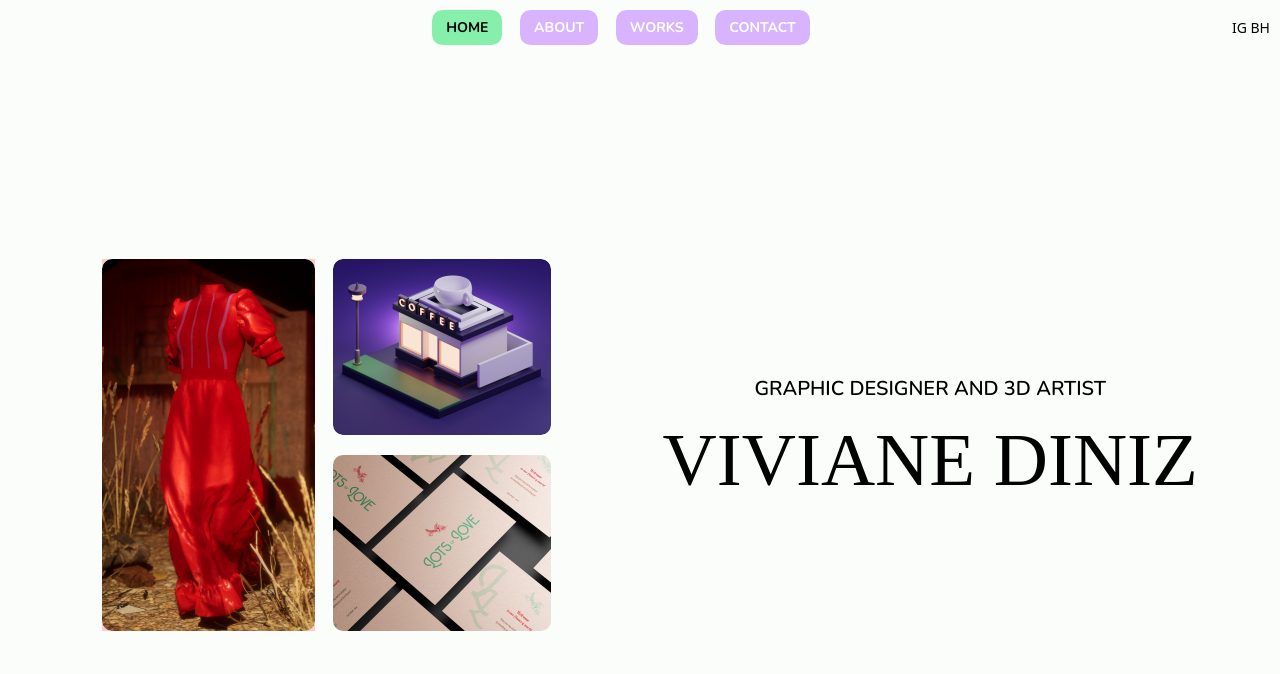
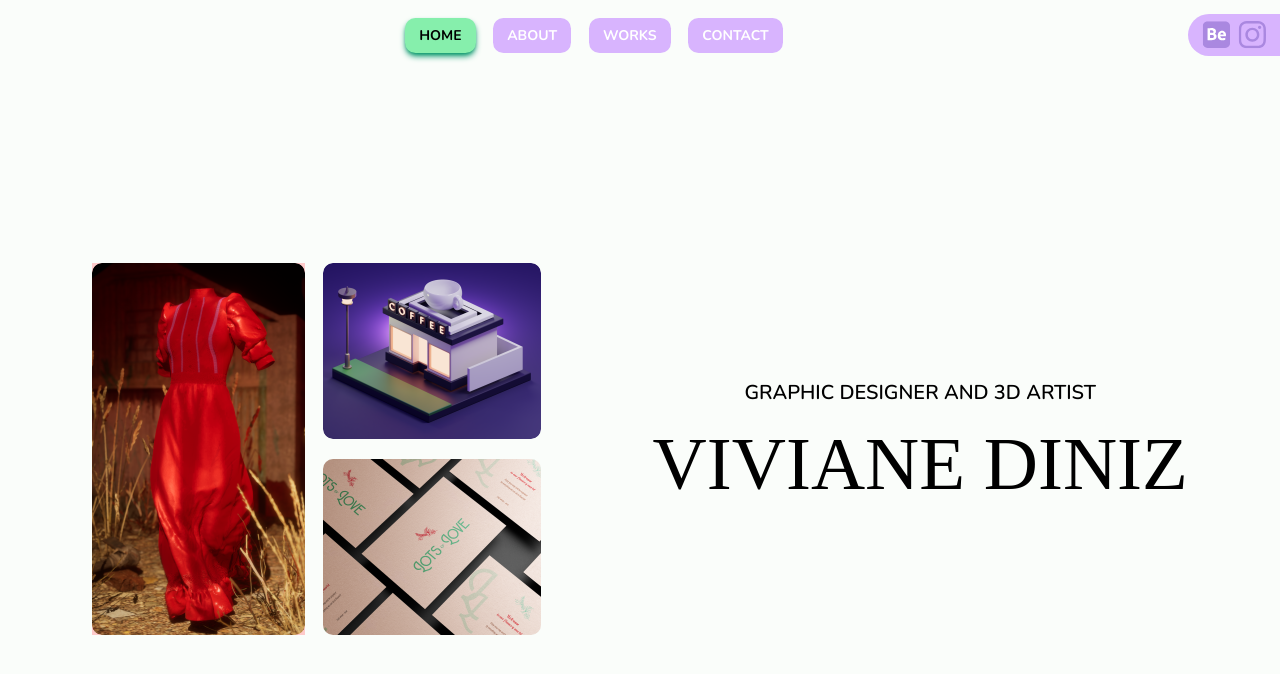
Before and after one commit to debling/vivianediniz, an Astro site: page / in a window 1280 px wide. Built offline with nearby package versions, Linux system fonts and the light colour scheme; Astro itself is replaced by a stand-in of ours; a web font is replaced by a local one.

Commit message:
feat: home page mvp done

```diff
--- a/astro.config.mjs
+++ b/astro.config.mjs
@@ -1,11 +1,12 @@
 import { defineConfig } from "astro/config";
 import tailwind from "@astrojs/tailwind";
+import sitemap from "@astrojs/sitemap";
 
-import sitemap from "@astrojs/sitemap";
+import icon from "astro-icon";
 
 // https://astro.build/config
 export default defineConfig({
   site: 'https://debling.github.io',
   base: '/vivianediniz',
-  integrations: [tailwind(), sitemap()]
+  integrations: [tailwind(), sitemap(), icon()]
 });
--- a/package.json
+++ b/package.json
@@ -15,6 +15,7 @@
     "@astrojs/sitemap": "^3.0.5",
     "@astrojs/tailwind": "^5.1.0",
     "astro": "^4.2.6",
+    "astro-icon": "^1.1.0",
     "tailwindcss": "^3.4.1",
     "typescript": "^5.3.3"
   },
--- a/src/components/Button.astro
+++ b/src/components/Button.astro
@@ -1,18 +1,19 @@
 ---
-interface Props {
+interface Props  {
   title: string;
   type?: 'primary' | 'secondary';
 }
 
-const { title, type = 'secondary' } = Astro.props;
+const { title, type = 'secondary', } = Astro.props;
 
 let color = '';
 if (type === 'primary') {
-  color = 'bg-green-300 text-black';
+  color = 'bg-green-300 text-black shadow-md shadow-emerald-600';
 } else {
   color = 'bg-purple-300 text-white';
 }
 ---
+
 <button class={`subtitle-font rounded-xl font-bold py-2 px-4 mx-2 ${color}`}>
   {title}
 </button>
--- a/src/components/NavBar.astro
+++ b/src/components/NavBar.astro
@@ -1,4 +1,5 @@
 ---
+import { Icon } from "astro-icon/components";
 import Button from "./Button.astro";
 
 
@@ -20,9 +21,14 @@
       <Button title="WORKS" />
       <Button title="CONTACT" />
     </div>
-    <div>
-      <a>IG</a>
-      <a>BH</a>
+    <div class="flex justify-between bg-purple-300 py-2 px-4 rounded-l-full">
+      <a href="https://www.behance.net/vivianedn" target="_blank">
+	<Icon name="social/behance" class="text-xl mr-2"/>
+      </a>
+
+      <a href="https://www.instagram.com/viviane.dzn" target="_blank">
+      <Icon name="social/ig" class="text-xl" />
+      </a>
     </div>
   </nav>
 </header>
--- a/src/layouts/Layout.astro
+++ b/src/layouts/Layout.astro
@@ -50,8 +50,16 @@ html {
   font-size: 14px;
   background: var(--background-light);
   background-size: 224px;
-  margin: 10px;
 }
+html, body {
+  height: 100%;
+  width: 100%;
+}
+
+body {
+  padding-top: 1rem ;
+}
+
 code {
   font-family:
     Menlo,
--- a/src/pages/index.astro
+++ b/src/pages/index.astro
@@ -11,7 +11,7 @@ import casa from "../img/casa.png";
 
 <Layout title="Portifolio | Viviane">
   <NavBar />
-  <main class="flex h-screen w-screen flex-1 items-center justify-center">
+  <main class="flex h-full  items-center justify-center">
     <div class="flex mr-32">
       <div class="mr-5 bg-red-200">
         <Image class="rounded-img" src={redDress} width="213" height="372" alt="Vestido vermelho" />
```
Also changed, not shown: pnpm-lock.yaml, src/icons/social/behance.svg (added), src/icons/social/ig.svg (added).
